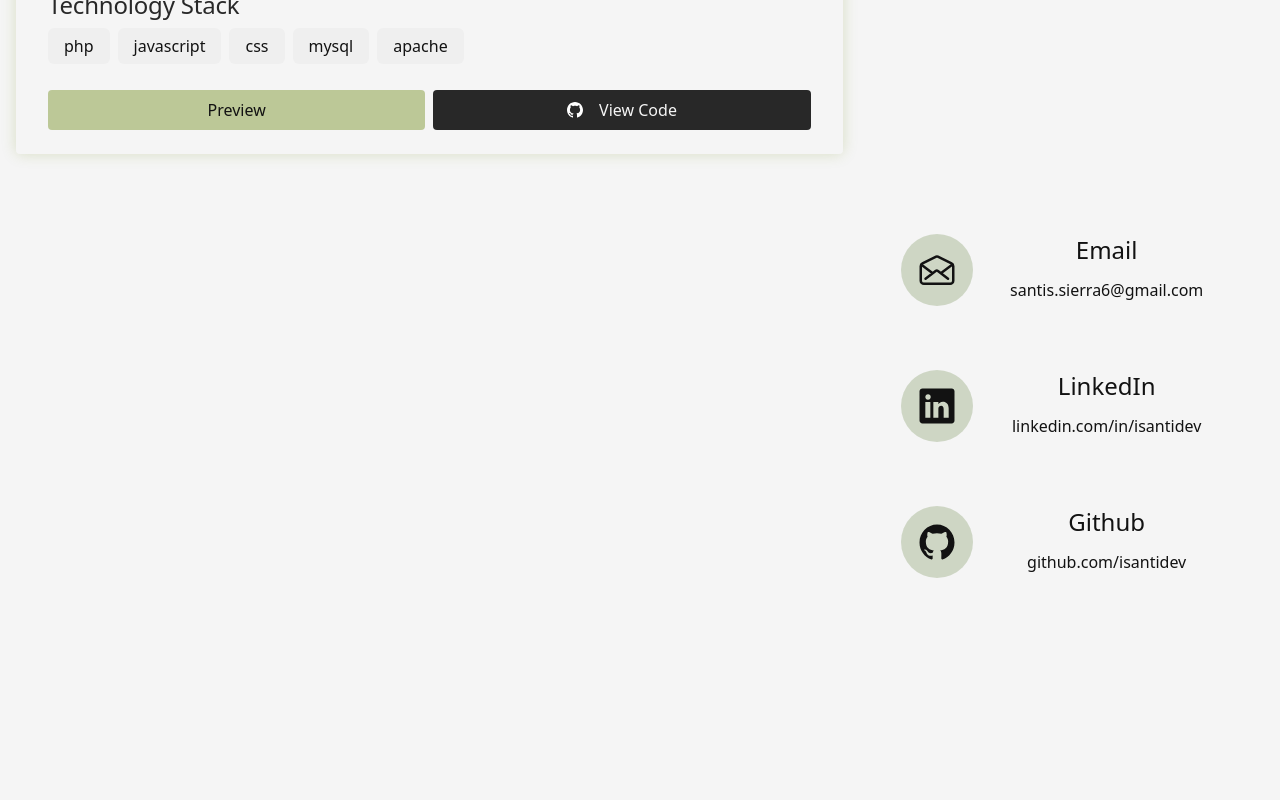
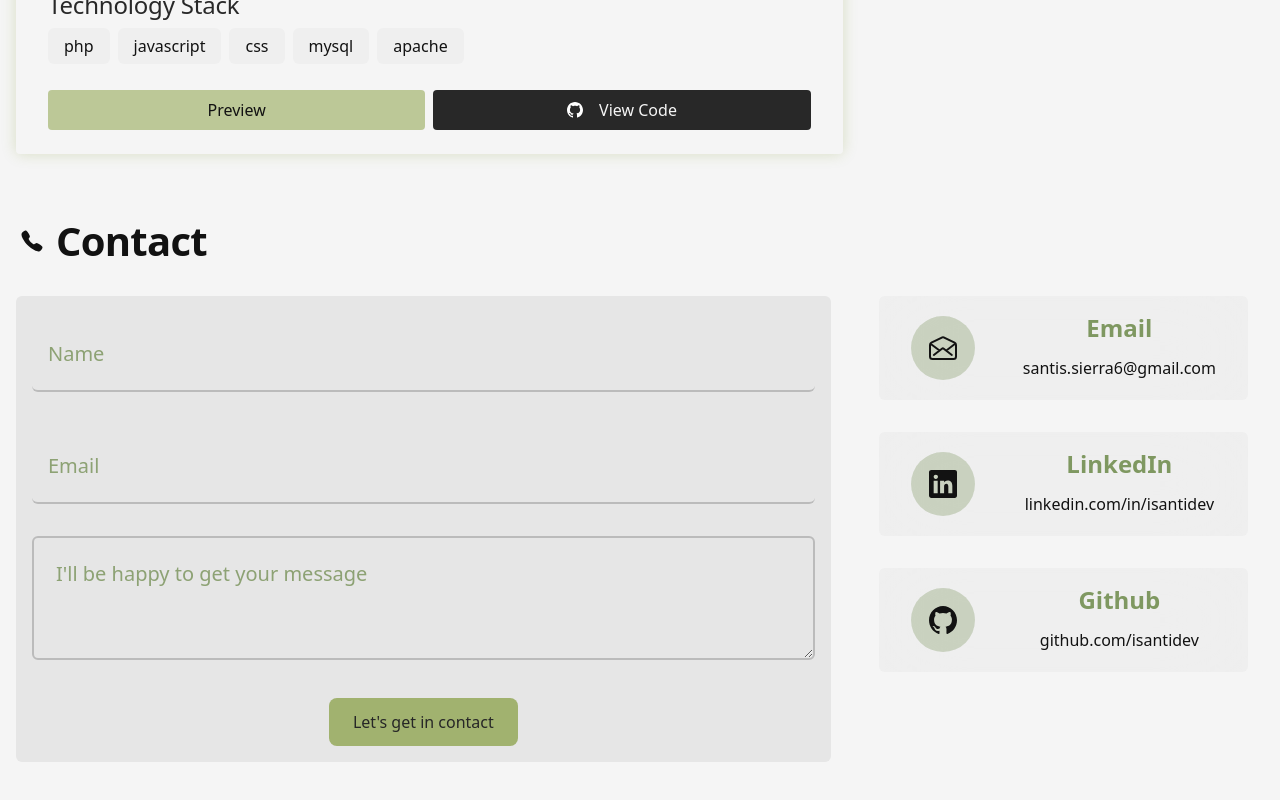
Before and after one commit to isantidev/my-portfolio, a React (Vite) app: page / in a window 1280 px wide. Shown: the part 1656-2456 px from the top of the page. Before the commit the page ends 2330 px from the top, so only its background shows below. Built offline with nearby package versions, Linux system fonts and the light colour scheme.

Commit message:
Implement floating input and textarea components in Contact form; update AsideInfo and Card components for improved layout and functionality.

```diff
--- a/src/components/layout/Contact.jsx
+++ b/src/components/layout/Contact.jsx
@@ -1,12 +1,117 @@
 import { AsideInfo } from "@ui/AsideInfo";
+import { useState } from "react";
+import { IoCall } from "react-icons/io5";
+
+const FloatingInput = ({ label, type = "text" }) => {
+    const inputId = `input-${type}-${label}`;
+    const inputName = `input-${label}`;
+
+    const [isFocused, setIsFocused] = useState(false);
+    const [content, setContent] = useState("");
+
+    const isActive = isFocused || content.length > 0;
+
+    return (
+        <div className="relative w-full h-20">
+            <input
+                type={type}
+                name={inputName}
+                id={inputId}
+                value={content}
+                onChange={(e) => setContent(e.target.value)}
+                onFocus={() => setIsFocused(true)}
+                onBlur={() => setIsFocused(false)}
+                className="w-full h-full px-4 rounded-md border-b-2 border-custom-text/20 text-custom-text"
+                required
+            />
+            <label
+                htmlFor={inputId}
+                className={`absolute rounded-md font-medium pointer-events-none transition-all duration-300 ease-out ${
+                    !isActive
+                        ? "top-1/4 left-0 px-4 py-2 text-xl text-custom-accent/50"
+                        : "-top-4 left-4 leading-normal py-1 px-2 text-custom-accent/80 bg-custom-secondary text-base"
+                }`}
+            >
+                {label}
+            </label>
+        </div>
+    );
+};
+
+const FloatingTextarea = ({ label, maxRows = 8 }) => {
+    const [isFocused, setIsFocused] = useState(false);
+    const [content, setContent] = useState("");
+
+    const isActive = isFocused || content.length > 0;
+
+    const maxHeight = `${maxRows * 1.5}rem`;
+
+    return (
+        <div className="relative w-full">
+            <textarea
+                name="input-message"
+                id="input-textarea-message"
+                value={content}
+                onChange={(e) => setContent(e.target.value)}
+                onFocus={() => setIsFocused(true)}
+                onBlur={() => setIsFocused(false)}
+                rows={4}
+                style={{ maxHeight }}
+                className="w-full px-4 py-3 border-2 border-custom-text/20 rounded-md text-custom-text focus:border-custom-text focus:outline-none transition-colors duration-200"
+                required
+            />
+            <label
+                htmlFor="input-textarea-message"
+                className={`
+                    absolute left-4 bg-custom-secondary px-2
+                    pointer-events-none
+                    font-medium
+                    transition-all duration-300 ease-out
+                    ${
+                        isActive
+                            ? "top-0 -translate-y-1/2 text-base text-custom-accent/80"
+                            : "top-6 text-xl text-custom-accent/50"
+                    }
+                `}
+            >
+                {label}
+            </label>
+        </div>
+    );
+};
 
 const Contact = () => {
     return (
         <section
             id="Contact"
-            className="@container grid md:grid-cols-3 gap-4 lg:gap-8"
+            className="grid grid-row-[auto_1fr] grid-cols-1 lg:grid-cols-[1fr_auto] gap-4 lg:gap-8"
         >
-            <form action="" className="col-span-2"></form>
+            <header className="inline-flex gap-2 align-middle row-start-1 lg:col-span-2">
+                <span className="w-8 h-full p-1 *:w-full flex justify-center">
+                    <IoCall className="my-auto size-full" />
+                </span>
+                <h2>Contact</h2>
+            </header>
+            <form
+                action=""
+                method="post"
+                name="contact-form"
+                onSubmit={(e) => {
+                    e.preventDefault();
+                }}
+                className="flex flex-col gap-8 rounded-md row-start-3 lg:row-start-2 col-start-1 p-4  bg-custom-secondary text-custom-accent/60"
+            >
+                <FloatingInput label="Name" />
+
+                <FloatingInput label="Email" type="email" />
+                <FloatingTextarea label="I'll be happy to get your message" />
+                <button
+                    type="submit"
+                    className="mx-auto px-4 py-2 text-lg md:px-6 md:py-3 rounded-lg bg-custom-primary/60 text-custom-text opacity-90 hover:scale-125 focus:opacity-100 focus:scale-90"
+                >
+                    Let's get in contact
+                </button>
+            </form>
             <AsideInfo />
         </section>
     );
--- a/src/components/ui/AsideInfo.jsx
+++ b/src/components/ui/AsideInfo.jsx
@@ -3,21 +3,8 @@ import {
     IoCopyOutline,
     IoMailOpenOutline,
     IoLogoLinkedin,
-    IoCallOutline,
     IoLogoGithub,
 } from "react-icons/io5";
-
-// async function handleCopy(isCopy, text) {
-//     console.log(isCopy, "handleCopy");
-//     if (isCopy) return;
-
-//     try {
-//         await navigator.clipboard.writeText(text);
-//         console.log("Copied!");
-//     } catch (err) {
-//         console.error("Failed to copy:", err);
-//     }
-// }
 
 const socialMedia = [
     {
@@ -59,7 +46,7 @@ const Contact = ({ social }) => {
                 console.error("Failed to copy:", err);
             }
         } else if (social.social_url) {
-            window.open(social.social_url, "_blank");
+            window.open(social.social_url, "_blank", "noopener");
         }
     };
 
@@ -69,16 +56,16 @@ const Contact = ({ social }) => {
         <li
             onClick={handleClick}
             data-url={social?.social_url}
-            className={`grid grid-cols-[auto_1fr] grid-rows-2 gap-2 p-4 rounded-md justify-items-center items-center ring-0 ring-custom-accent/40 transition-all duration-200 hover:ring-2
+            className={`grid lg:grid-cols-[auto_1fr] lg:grid-rows-2 gap-x-12 gap-y-2 lg:py-4 lg:px-8 rounded-md justify-items-center items-center ring-0 ring-custom-accent/40 lg:bg-custom-secondary/40 backdrop-blur-2xl transition-all duration-200 hover:ring-2
                 ${social?.social_url ? "cursor-pointer" : "cursor-copy"}`}
         >
-            <div className="size-full p-4 aspect-square rounded-full bg-custom-accent/20 overflow-hidden col-span-1 row-span-2">
-                <IconComponent className="size-full" />
+            <div className="p-2 lg:p-4 flex justify-center items-center aspect-square rounded-full bg-custom-accent/20 lg:col-span-1 lg:row-span-2">
+                <IconComponent className="size-full min-w-8 min-h-8 max-w-12 max-h-12" />
             </div>
-            <p className="text-lg lg:text-2xl text-custom-text pointer-events-none">
+            <p className="hidden sm:block text-lg text-custom-accent/60 lg:text-2xl font-semibold pointer-events-none">
                 {social.name}
             </p>
-            <small className="text-[16px] pointer-events-none">
+            <small className="hidden lg:block text-[16px] font-medium pointer-events-none">
                 {isCopied ? "Copied to clipboard!" : social.content}
             </small>
         </li>
@@ -87,14 +74,14 @@ const Contact = ({ social }) => {
 
 export const AsideInfo = () => {
     return (
-        <aside className="px-4">
+        <aside className="px-4 w-full lg:col-start-2">
             <ul
                 onClick={(e) => {
                     const item = e.target.closest("li");
                     const url = item?.dataset.url;
                     if (url) window.open(url, "_blank");
                 }}
-                className="grid grid-rows-3 grid-cols-1 gap-8 w-full justify-left"
+                className="grid grid-cols-3 lg:grid-rows-3 lg:grid-cols-1 gap-8 w-full justify-center lg:justify-left shrink-0"
             >
                 {socialMedia.map((media) => {
                     return <Contact key={media.social_url} social={media} />;
--- a/src/components/ui/Card.jsx
+++ b/src/components/ui/Card.jsx
@@ -54,8 +54,12 @@ export const CardJob = ({ title, enterprise, time, description }) => {
 };
 
 export const CardProject = (project) => {
+    const githubIcon = new URL(
+        `/src/assets/icons/github_dark.svg`,
+        import.meta.url
+    );
+
     return (
-        <>
         <article className="w-full py-6 px-8 rounded-sm shadow-custom-primary/20 shadow-[0px_0px_15px_0px] flex flex-col gap-2.5">
             <figure className="shrink max-h-72 mx-auto rounded-sm flex flex-col justify-between ">
                 <img
@@ -71,9 +75,7 @@ export const CardProject = (project) => {
                     {project.image.caption}
                 </span>
             </figure>
-                <h3 className="text-custom-primary leading-5">
-                    {project.title}
-                </h3>
+            <h3 className="text-custom-primary leading-5">{project.title}</h3>
             <p className="leading-6 font-light text-lg text-pretty">
                 {project.description}
             </p>
@@ -88,23 +90,17 @@ export const CardProject = (project) => {
             <div className="@container">
                 <div className="flex justify-between max-h-10 mt-4 gap-2">
                     <button className="p-2 size-full bg-custom-primary/40 rounded-sm capitalize">
-                            {project.status === "Live"
-                                ? "View project"
-                                : "Preview"}
+                        {project.status === "Live" ? "View project" : "Preview"}
                     </button>
                     <a
                         href={
-                                project.source ||
-                                "https://www.github.com/isantidev"
+                            project.source || "https://www.github.com/isantidev"
                         }
                         target="_blank"
                         rel="noopener noreferrer"
                         className="p-2 w-12 bg-custom-text/90 dark:bg-custom-text/10 text-custom-bg dark:text-custom-text rounded-sm capitalize [&_img]:size-full inline-flex gap-4 items-center justify-center cursor-pointer @xs:w-full @xs:[&_img]:size-4"
                     >
-                            <img
-                                src="/src/assets/icons/github_dark.svg"
-                                alt="github icons"
-                            />
+                        <img src={githubIcon} alt="github icon" />
                         <span className="sr-only @xs:not-sr-only">
                             View code
                         </span>
@@ -112,6 +108,5 @@ export const CardProject = (project) => {
                 </div>
             </div>
         </article>
-        </>
     );
 };
```
Lines whose indentation alone changed are shown as unchanged.
